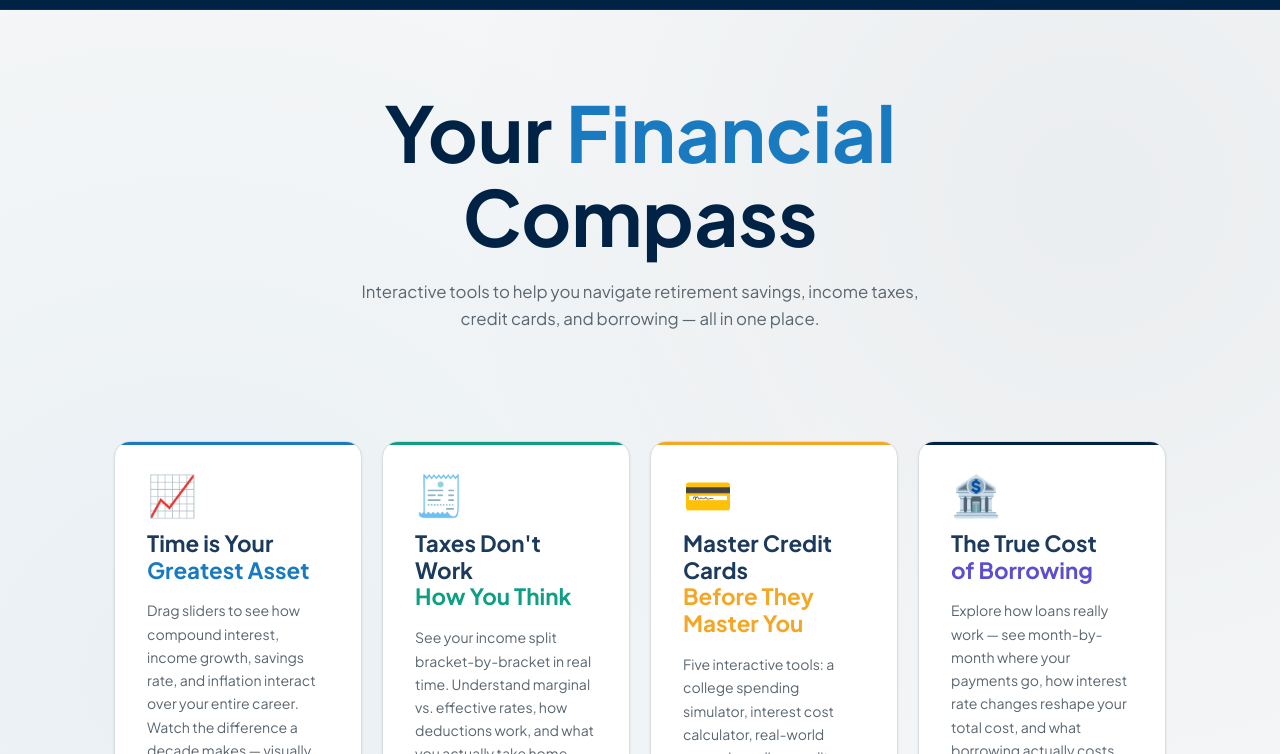
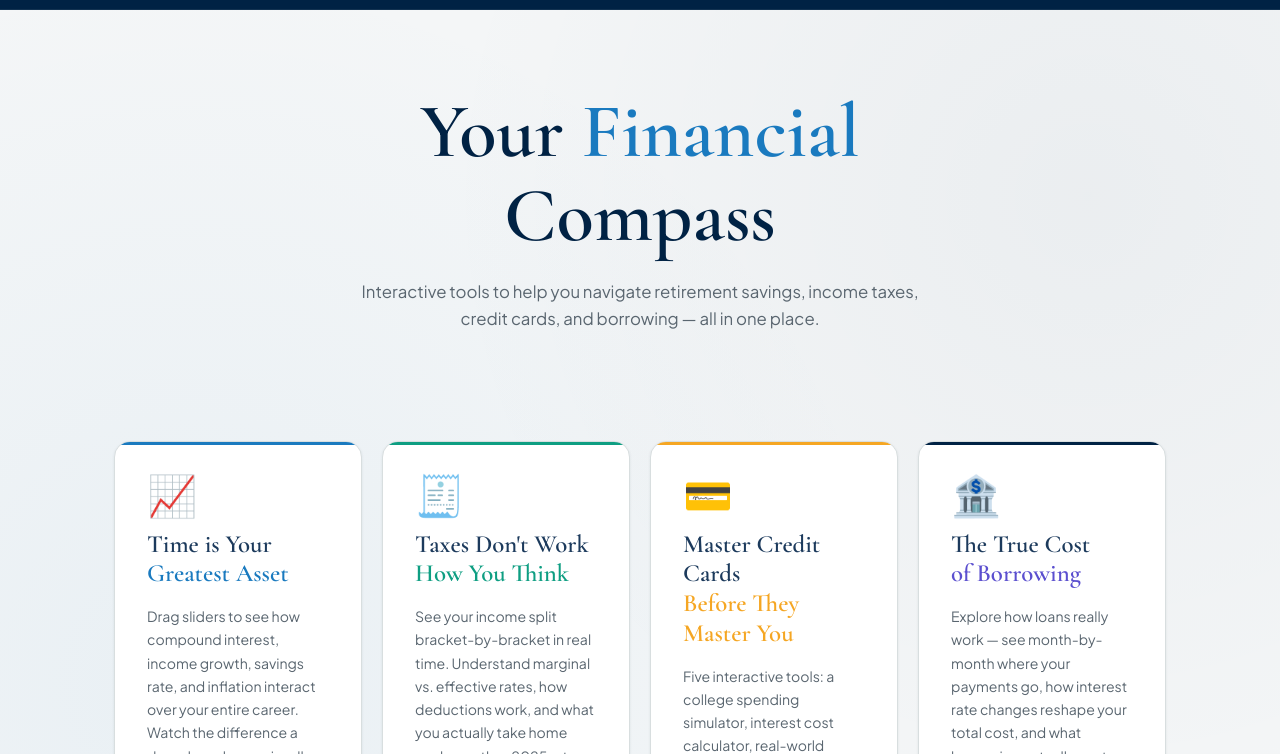
Before and after one commit to phsullivan/financial-compass, a plain HTML site: page index.html in a window 1280 px wide. Shown: the part 46-800 px from the top of the page. Drawn offline with nearby package versions, Linux system fonts and the light colour scheme.

Commit message:
Add Cormorant Garamond display font to match SE platform
- Add Cormorant Garamond to design-tokens.css Google Fonts import
- Add --font-display variable alongside --font-sans
- Apply --font-display to h1, .tool-name, and .panel-title
- Slightly increase sizes to suit the more condensed display font

Co-Authored-By: Claude Sonnet 4.6 <noreply@anthropic.com>

```diff
--- a/design-tokens.css
+++ b/design-tokens.css
@@ -6,14 +6,15 @@
    ============================================================ */
 
 /* ── Font ── */
-@import url('https://fonts.googleapis.com/css2?family=Plus+Jakarta+Sans:wght@300;400;500;600;700&display=swap');
+@import url('https://fonts.googleapis.com/css2?family=Plus+Jakarta+Sans:wght@300;400;500;600;700&family=Cormorant+Garamond:ital,wght@0,400;0,500;0,600;0,700;1,400;1,600&display=swap');
 
 /* ============================================================
    LIGHT MODE — Default
    ============================================================ */
 :root {
-  --font-sans: 'Plus Jakarta Sans', system-ui, -apple-system, sans-serif;
-  --font-mono: 'JetBrains Mono', 'Fira Code', ui-monospace, monospace;
+  --font-sans:    'Plus Jakarta Sans', system-ui, -apple-system, sans-serif;
+  --font-display: 'Cormorant Garamond', Georgia, serif;
+  --font-mono:    'JetBrains Mono', 'Fira Code', ui-monospace, monospace;
 
   /* --- Brand --- */
   --color-brand-primary:     #002244;   /* Nautical Blue */
--- a/index.html
+++ b/index.html
@@ -100,11 +100,11 @@ canvas { width: 100% !important; }
 /* ── SHARED COMPONENT STYLES ── */
 header { padding: 48px 0 32px; text-align: center; }
 .eyebrow { font-size: 11px; letter-spacing: 3px; text-transform: uppercase; color: var(--accent); margin-bottom: 12px; font-weight: 600; }
-h1 { font-size: clamp(2.2rem, 5vw, 3.8rem); font-weight: 700; line-height: 1.1; }
+h1 { font-family: var(--font-display); font-size: clamp(2.2rem, 5vw, 3.8rem); font-weight: 600; line-height: 1.1; }
 h1 span { color: var(--accent); }
 .subtitle { margin-top: 12px; color: var(--muted); font-size: 1rem; max-width: 520px; margin-left: auto; margin-right: auto; line-height: 1.6; }
 .panel-title {
-  font-family: var(--font-sans); font-size: 1rem; font-weight: 700;
+  font-family: var(--font-display); font-size: 1.15rem; font-weight: 600;
   margin-bottom: 24px; color: var(--color-text-brand); display: flex; align-items: center; gap: 8px;
 }
 .panel-title::after { content: ''; flex: 1; height: 1px; background: var(--border); }
@@ -188,7 +188,7 @@ footer { text-align: center; padding: 24px 0 40px; color: var(--muted); font-siz
   border-radius: var(--radius-full); padding: 6px 16px; font-size: .78rem; font-weight: 600;
   color: var(--accent); letter-spacing: 1px; text-transform: uppercase; margin-bottom: 24px;
 }
-.landing-hero h1 { font-size: clamp(2.8rem, 6vw, 5rem); margin-bottom: 20px; }
+.landing-hero h1 { font-size: clamp(3rem, 6vw, 5.5rem); margin-bottom: 20px; }
 .landing-hero .subtitle { font-size: 1.05rem; max-width: 560px; margin-bottom: 48px; }
 .tools-grid {
   display: grid; grid-template-columns: repeat(4, 1fr);
@@ -210,7 +210,7 @@ footer { text-align: center; padding: 24px 0 40px; color: var(--muted); font-siz
 .tool-card:hover { transform: translateY(-4px); box-shadow: var(--shadow-lg); border-color: var(--color-border-focus); }
 .tool-icon { font-size: 2.5rem; line-height: 1; }
 .tool-num { font-size: .68rem; text-transform: uppercase; letter-spacing: 2px; color: var(--muted); font-weight: 500; }
-.tool-name { font-size: 1.4rem; font-weight: 700; line-height: 1.2; color: var(--text); }
+.tool-name { font-family: var(--font-display); font-size: 1.55rem; font-weight: 600; line-height: 1.2; color: var(--text); }
 .tool-name span.t1 { color: var(--accent); }
 .tool-name span.t2 { color: var(--accent2); }
 .tool-name span.t3 { color: var(--color-warning); }
@@ -499,7 +499,7 @@ footer { text-align: center; padding: 24px 0 40px; color: var(--muted); font-siz
   .landing-hero .subtitle { font-size: .9rem; margin-bottom: 32px; }
   .tools-grid { padding: 0 16px 48px; gap: 14px; }
   .tool-card { padding: 22px 18px; }
-  .tool-name { font-size: 1.2rem; }
+  .tool-name { font-size: 1.35rem; }
   .ret-main-grid { grid-template-columns: 1fr; gap: 16px; margin: 20px 0 32px; }
   .ret-stats-row { grid-template-columns: 1fr 1fr; gap: 10px; }
   .age-compare { padding: 18px 14px; }
```
